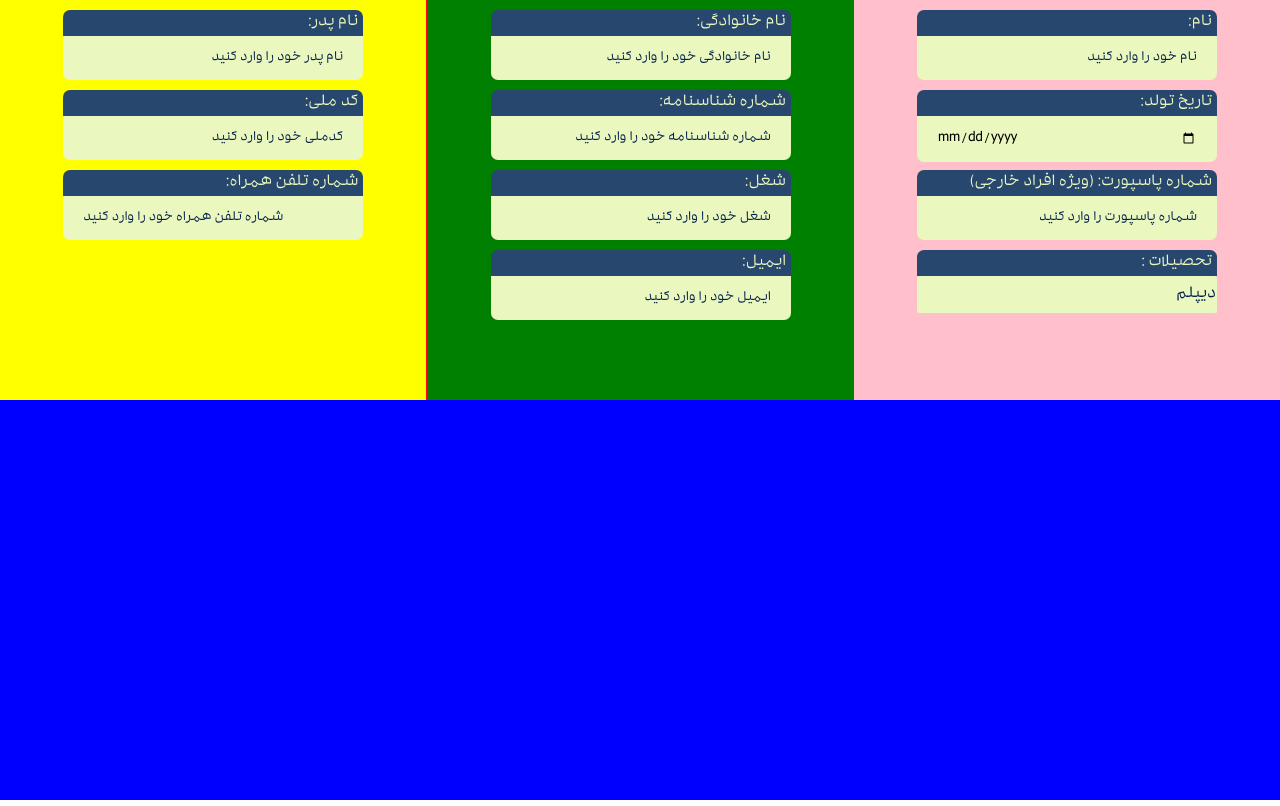
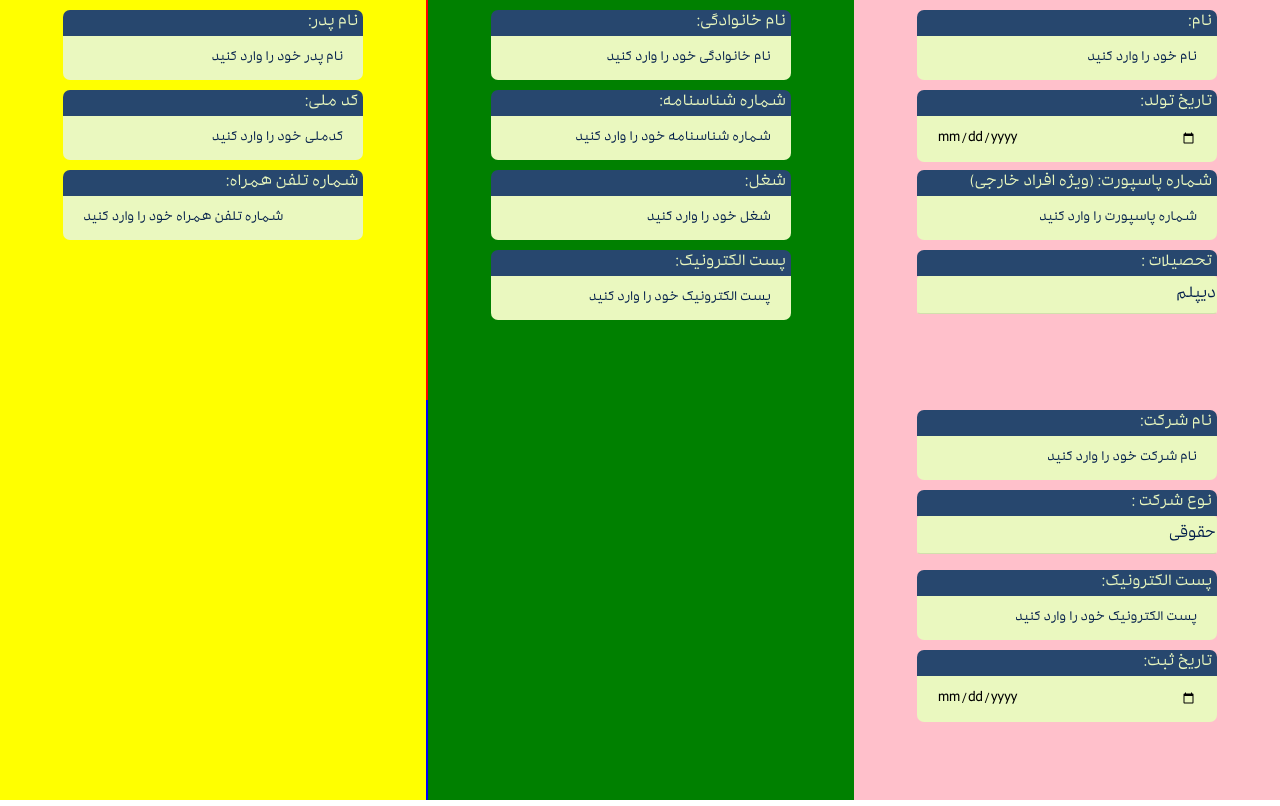
Before and after one commit to masoudharooni/HTML-CSS-Template, a plain HTML site: page register.html in a window 1280 px wide. Drawn offline with Linux system fonts and the light colour scheme.

Commit message:
Done right side of legal section

```diff
--- a/register.html
+++ b/register.html
@@ -76,9 +76,9 @@
 
                 <div class="input-container">
                     <label for="email">
-                        <span> ایمیل: </span>
+                        <span> پست الکترونیک: </span>
                     </label>
-                    <input id="email" class="input" type="email" placeholder="ایمیل خود را وارد کنید">
+                    <input id="email" class="input" type="email" placeholder="پست الکترونیک خود را وارد کنید">
                 </div>
 
             </div>
@@ -107,8 +107,45 @@
 
             </div>
         </div>
+
         <div class="legal">
+            <div class="right-side">
+                <div class="input-container">
+                    <label for="company_name">
+                        <span> نام شرکت: </span>
+                    </label>
+                    <input id="company_name" class="input" type="text" placeholder="نام شرکت خود را وارد کنید">
+                </div>
 
+                <div class="input-container">
+                    <label for="education">
+                        <span>نوع شرکت :</span>
+                    </label>
+                    <div class="custom-select">
+                        <select id="education" class="input">
+                            <option value="1">حقوقی</option>
+                            <option value="2">حقیقی</option>
+                        </select>
+                    </div>
+                </div>
+
+                <div class="input-container">
+                    <label for="second_email">
+                        <span> پست الکترونیک: </span>
+                    </label>
+                    <input id="second_email" class="input" type="email" placeholder="پست الکترونیک خود را وارد کنید">
+                </div>
+
+                <div class="input-container">
+                    <label for="date_of_registration">
+                        <span>تاریخ ثبت: </span>
+                    </label>
+                    <input id="date_of_registration" class="input" type="date">
+                </div>
+
+            </div>
+            <div class="center-side"></div>
+            <div class="left-side"></div>
         </div>
     </div>
 
```
